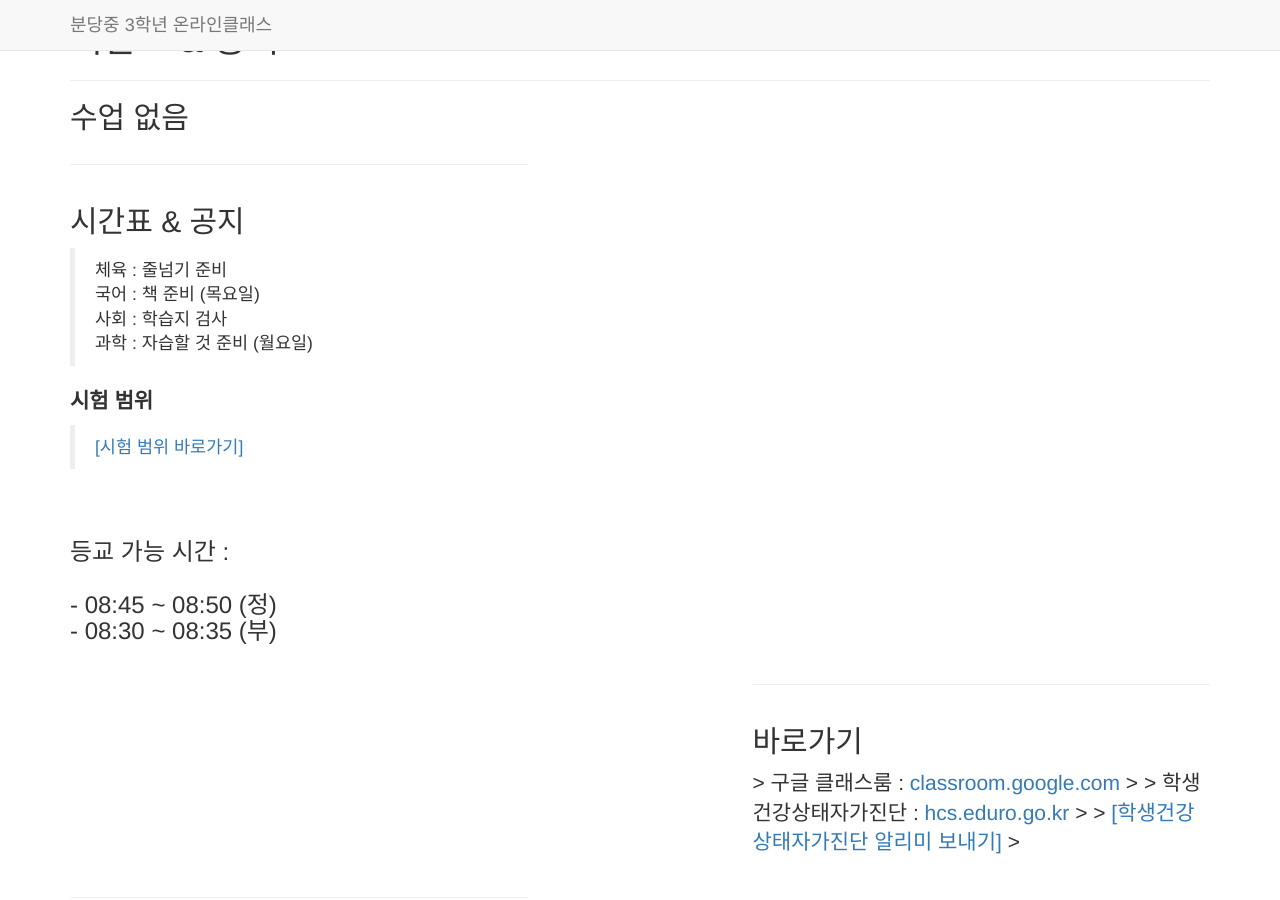
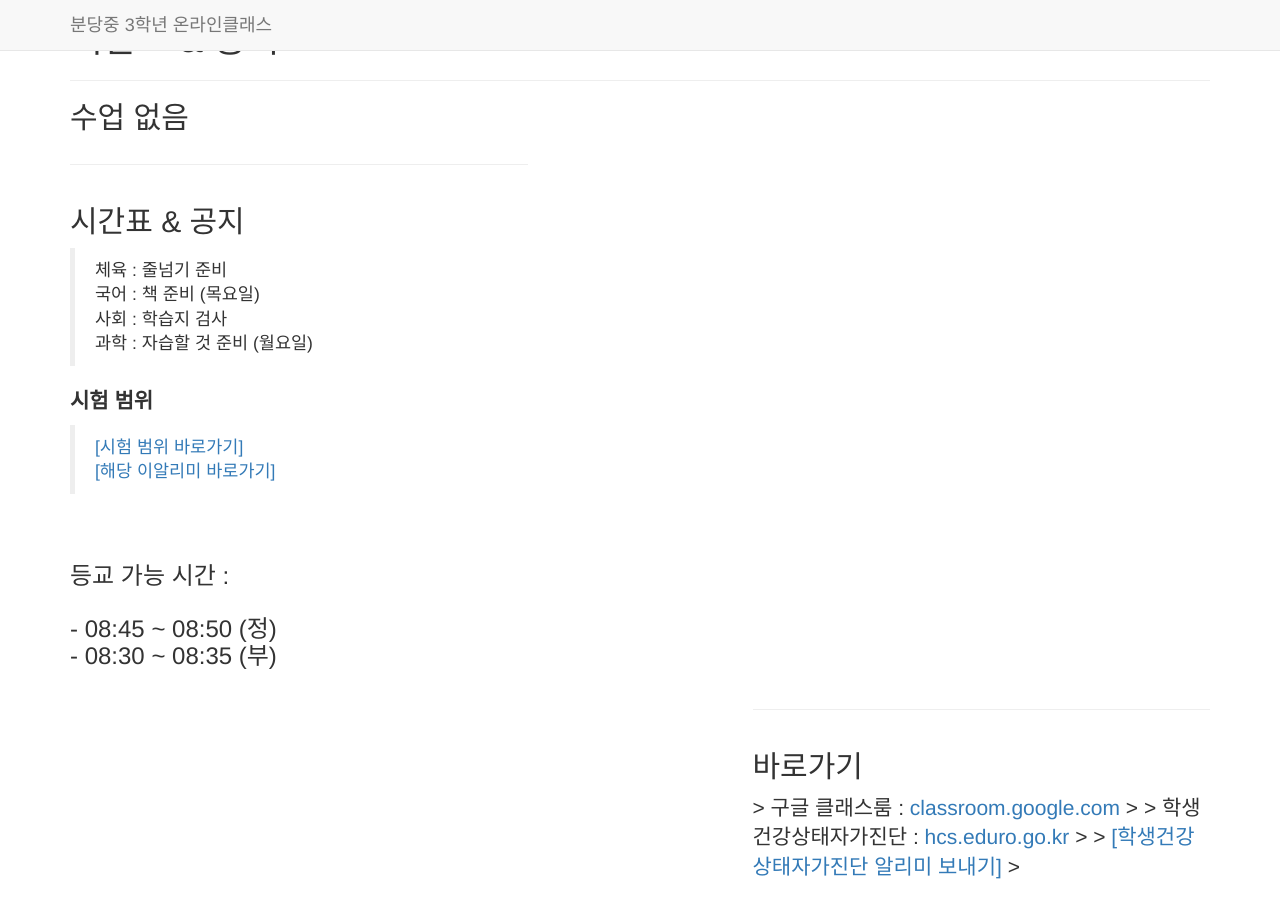
Before and after one commit to bundang-ms-2021/oncl, a Jekyll site: the page built from _posts/2014-09-21-services-1.markdown, in a window 1280 px wide and 900 px high. Built offline with Jekyll 4.4.1, drawn with Linux system fonts in a browser that asks for light colours; nearby versions of some CDN libraries; library files that are not in the unit come from our copies.

Commit message:
Update 2014-09-21-services-1.markdown

```diff
--- a/_posts/2014-09-21-services-1.markdown
+++ b/_posts/2014-09-21-services-1.markdown
@@ -12,6 +12,7 @@ description: |
 
   **시험 범위**
   > <a href = "img/services/test.jpg">[시험 범위 바로가기]</a>
+  > <a href = "https://www.ealimi.com/ReceivedNoti/LetterReplyNew/13981360/e31e1bef-aae6-4c18-b562-485d71c90973">[해당 이알리미 바로가기]</a>
 
 <html>
   <br>
```
